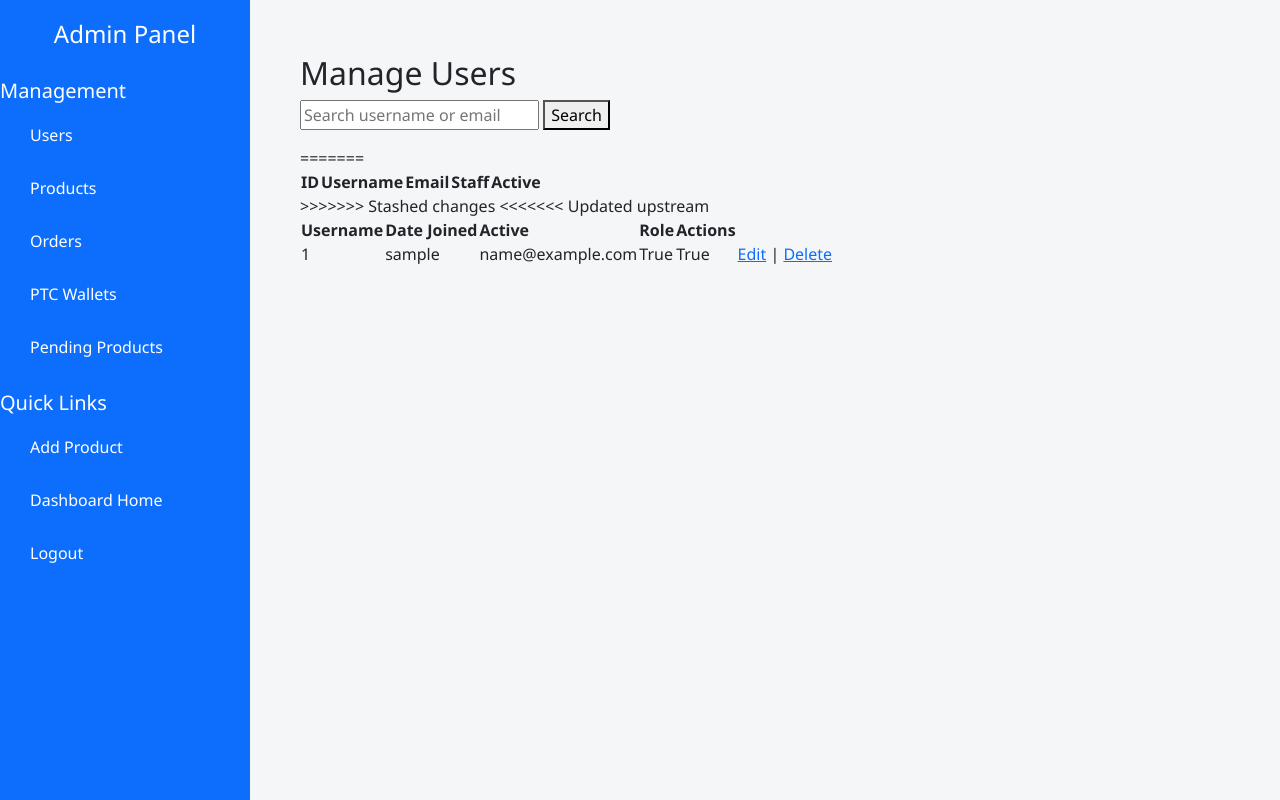
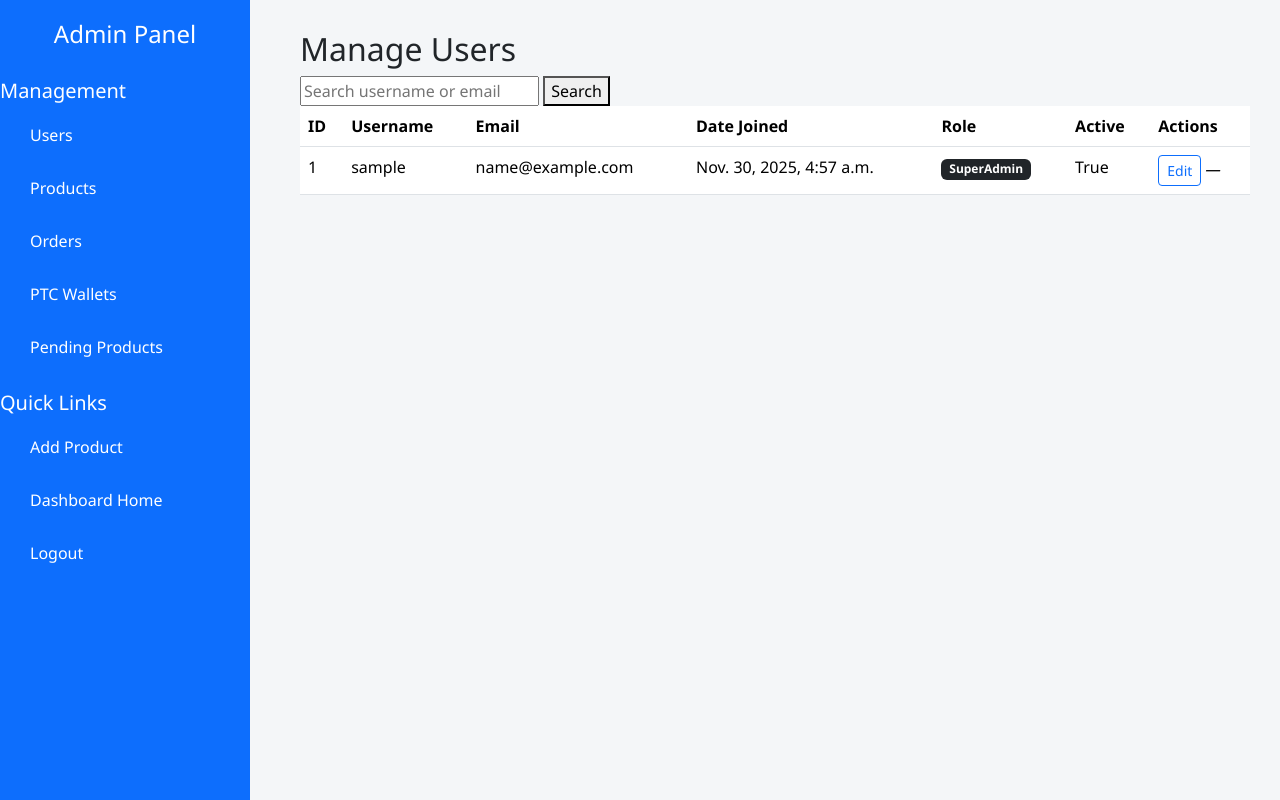
Before and after one commit to AlexTheVeil/IntrotoSEProject, a Django app: page /useradmin/admin-panel/users/ in a window 1280 px wide. Run offline with Django 4.2, Linux system fonts and the light colour scheme; the visitor is signed in with stand-in values (Sample User, id 1); data comes from the database, SQL or seed files in the repository; data that the repository does not hold is empty.

Commit message:
small html changes that missed the last commit

```diff
--- a/templates/useradmin/admin/users.html
+++ b/templates/useradmin/admin/users.html
@@ -1,4 +1,3 @@
-<<<<<<< Updated upstream
 {% extends "useradmin/admin/dashboard.html" %}
 {% block content %}
 <h2>Manage Users</h2>
@@ -8,46 +7,25 @@
     <button type="submit">Search</button>
 </form>
 
-<table>
+<table class="table">
     <thead>
         <tr>
             <th>ID</th>
             <th>Username</th>
             <th>Email</th>
-            <th>Staff</th>
+            <th>Date Joined</th>
+            <th>Role</th>
             <th>Active</th>
-=======
-<table>
-    <thead>
-        <tr>
-            <th>Username</th>
-            <th>Date Joined</th>
-            <th>Active</th>
-            <th>Role</th>
->>>>>>> Stashed changes
             <th>Actions</th>
         </tr>
     </thead>
     <tbody>
         {% for user in users %}
         <tr>
-<<<<<<< Updated upstream
             <td>{{ user.id }}</td>
             <td>{{ user.username }}</td>
             <td>{{ user.email }}</td>
-            <td>{{ user.is_staff }}</td>
-            <td>{{ user.is_active }}</td>
-            <td>
-                <a href="{% url 'useradmin:admin_edit_user' user.id %}">Edit</a> |
-                <a href="{% url 'useradmin:admin_delete_user' user.id %}">Delete</a>
-            </td>
-        </tr>
-        {% empty %}
-        <tr><td colspan="6">No users found.</td></tr>
-=======
-            <td>{{ user.username }}</td>
             <td>{{ user.date_joined }}</td>
-            <td>{{ user.is_active }}</td>
             <td>
                 {% if user.is_superuser %}
                     <span class="badge bg-dark">SuperAdmin</span>
@@ -57,9 +35,11 @@
                     <span class="badge bg-secondary">User</span>
                 {% endif %}
             </td>
+            <td>{{ user.is_active }}</td>
             <td>
+                <a class="btn btn-sm btn-outline-primary" href="{% url 'useradmin:admin_edit_user' user.id %}">Edit</a>
                 {% if not user.is_superuser %}
-                <form action="{% url 'useradmin:admin_toggle_user_staff' user.id %}" method="post" style="display:inline-block;">
+                    <form action="{% url 'useradmin:admin_toggle_user_staff' user.id %}" method="post" style="display:inline-block; margin-left:6px;">
                         {% csrf_token %}
                         {% if user.is_staff %}
                             <button class="btn btn-sm btn-outline-danger" type="submit">Revoke Admin</button>
@@ -67,12 +47,17 @@
                             <button class="btn btn-sm btn-outline-success" type="submit">Make Admin</button>
                         {% endif %}
                     </form>
+                    <form action="{% url 'useradmin:admin_delete_user' user.id %}" method="post" style="display:inline-block; margin-left:6px;">
+                        {% csrf_token %}
+                        <button class="btn btn-sm btn-outline-danger" type="submit">Delete</button>
+                    </form>
                 {% else %}
                     <em>—</em>
                 {% endif %}
             </td>
         </tr>
->>>>>>> Stashed changes
+        {% empty %}
+        <tr><td colspan="7">No users found.</td></tr>
         {% endfor %}
     </tbody>
 </table>
```
Also changed, not shown: templates/useradmin/admin/products.html (+0 -33 lines). Lines whose indentation alone changed are shown as unchanged.
